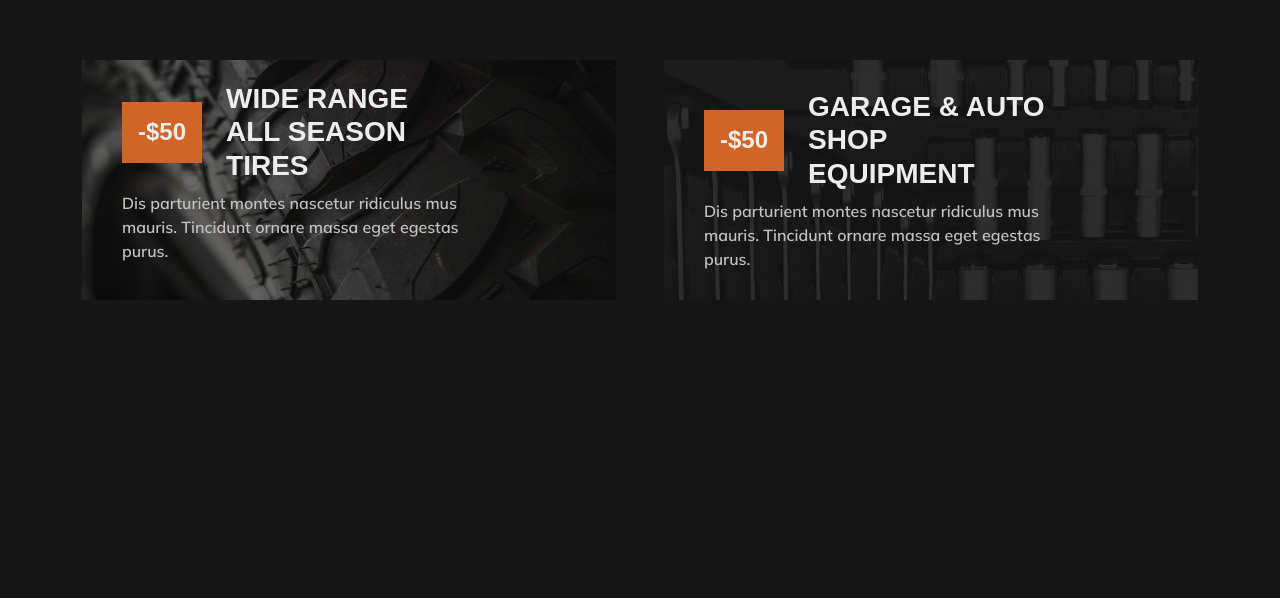
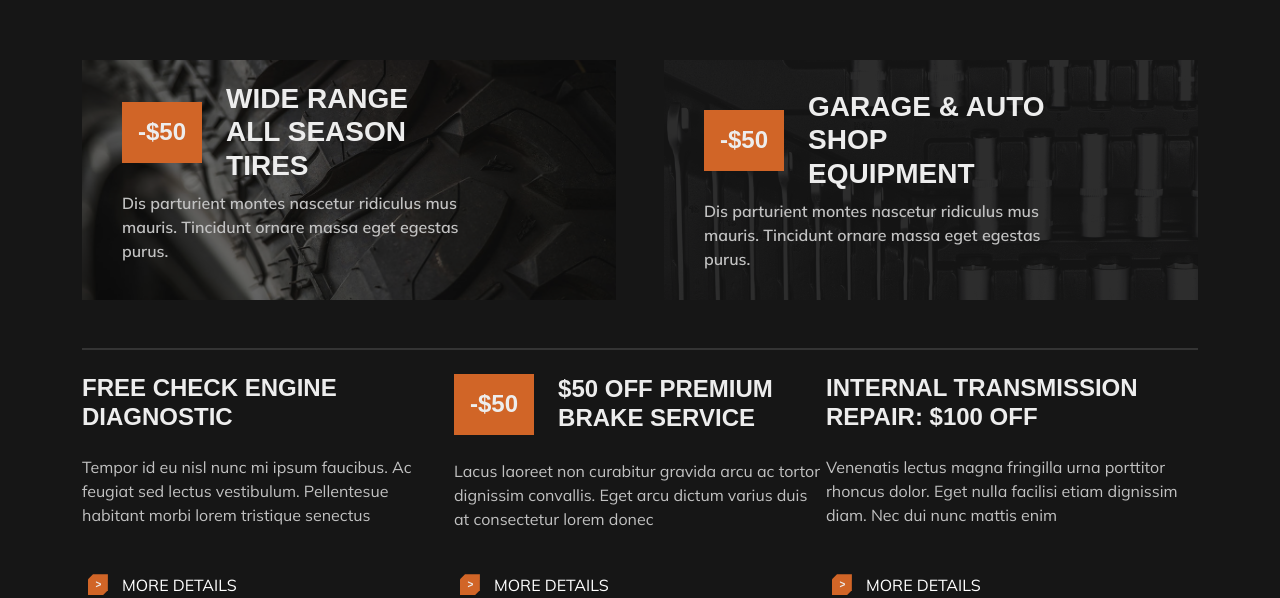
Before and after one commit to bhushanpatil288/pro-motors-clone, a plain HTML site: page index.html in a window 1280 px wide. Shown: the part 2097-2695 px from the top of the page. Before the commit the page ends 2397 px from the top, so only its background shows below. Drawn offline with nearby package versions, Linux system fonts and the light colour scheme; a web font is replaced by a local one.

Commit message:
complete: services 2 section

```diff
--- a/assets/css/style.css
+++ b/assets/css/style.css
@@ -306,6 +306,58 @@ header{
     opacity: 0.1;
 }
 
+
+
+.service-2-btn span {
+    transition: color 0.3s;
+  }
+
+.services-2-btn-container:hover .service-2-btn span {
+    color: var(--accent-clr) !important;
+}
+
+
+
+.service-2-btn::before{
+    content: ">";
+    font-weight: bold;
+    font-family: var(--chakra);
+    position: relative;
+    font-size: 10px;
+    margin-right: 10px;
+    line-height: 1;
+    color: rgb(237, 237, 237);
+    background-color: var(--accent-clr);
+    clip-path: polygon(5px 0px, 100% 0px, 100% calc(100% - 5px), calc(100% - 5px) 100%, 0px 100%, 0px 5px);
+    padding: 4.5px 6.5px 5.5px 7.5px;
+    overflow: hidden;
+    top: -3px;
+}
+
+.services-2-banner-2{
+    border-top:2px solid var(--border-clr);
+    transition: all 0.2s linear;
+    height: 250px;
+    display: flex;
+    flex-direction: column;
+}
+
+.services-2-btn-container{
+    justify-self: flex-end !important;
+    margin-top: auto;
+}
+
+.services-2-banner-2:hover{
+    border-top: 2px solid var(--accent-clr);
+}
+
+.services-2-banner-2 h4{
+    transition: all 0.2s linear;
+}
+.services-2-banner-2 h4:hover{
+    color: var(--accent-clr);
+}
+
 /* services-2 section end */
 
 /* main end */
--- a/assets/css/utility.css
+++ b/assets/css/utility.css
@@ -52,7 +52,7 @@
 }
 
 
-/* button */
+/* buttons */
 .styled-btn{
     color: white;
     font-weight: bold;
--- a/index.html
+++ b/index.html
@@ -352,6 +352,46 @@
                         </div>
                     </div>
                 </div>
+                <div class="row justify-content-center gy-3 g-lg-0">
+                    <div class="col-xl-4 col-lg-6">
+                        <div class="services-2-banner-2 mt-5 pt-4">
+                            <h4 class="chakra pointer fw-bold">FREE CHECK ENGINE DIAGNOSTIC</h4>
+                            <p class="mulish text-second mt-3">Tempor id eu nisl nunc mi ipsum faucibus. Ac feugiat sed lectus vestibulum. Pellentesue habitant morbi lorem tristique senectus</p>
+                            <div class="services-2-btn-container">
+                                <button class="border-0 bg-transparent service-2-btn">
+                                    <span class="mulish text-white text-decoration-none">MORE DETAILS</span>
+                                </button>
+                            </div>
+                        </div>
+                    </div>
+                    <div class="col-xl-4 col-lg-6">
+                        <div class="services-2-banner-2 mt-5 pt-4">
+                            <div class="banner-heading chakra heading-clr">
+                                <div class="d-flex gap-4 align-items-center">
+                                    <div class="h4 fw-bold p-3">-$50</div>
+                                    <h4 class="fw-bold pointer">$50 OFF PREMIUM BRAKE SERVICE</h4>
+                                </div>
+                            </div>
+                            <p class="mulish text-second mt-3">Lacus laoreet non curabitur gravida arcu ac tortor dignissim convallis. Eget arcu dictum varius duis at consectetur lorem donec</p>
+                            <div class="services-2-btn-container">
+                                <button class="border-0 bg-transparent service-2-btn">
+                                    <span class="mulish text-white text-decoration-none">MORE DETAILS</span>
+                                </button>
+                            </div>
+                        </div>
+                    </div>
+                    <div class="col-xl-4 col-lg-6">
+                        <div class="services-2-banner-2 mt-5 pt-4">
+                            <h4 class="chakra pointer fw-bold">INTERNAL TRANSMISSION REPAIR: $100 OFF</h4>
+                            <p class="mulish text-second mt-3">Venenatis lectus magna fringilla urna porttitor rhoncus dolor. Eget nulla facilisi etiam dignissim diam. Nec dui nunc mattis enim</p>
+                            <div class="services-2-btn-container">
+                                <button class="border-0 bg-transparent service-2-btn">
+                                    <span class="mulish text-white text-decoration-none">MORE DETAILS</span>
+                                </button>
+                            </div>
+                        </div>
+                    </div>
+                </div>
             </div>
         </section>
         <!-- services-2 section end -->
```
